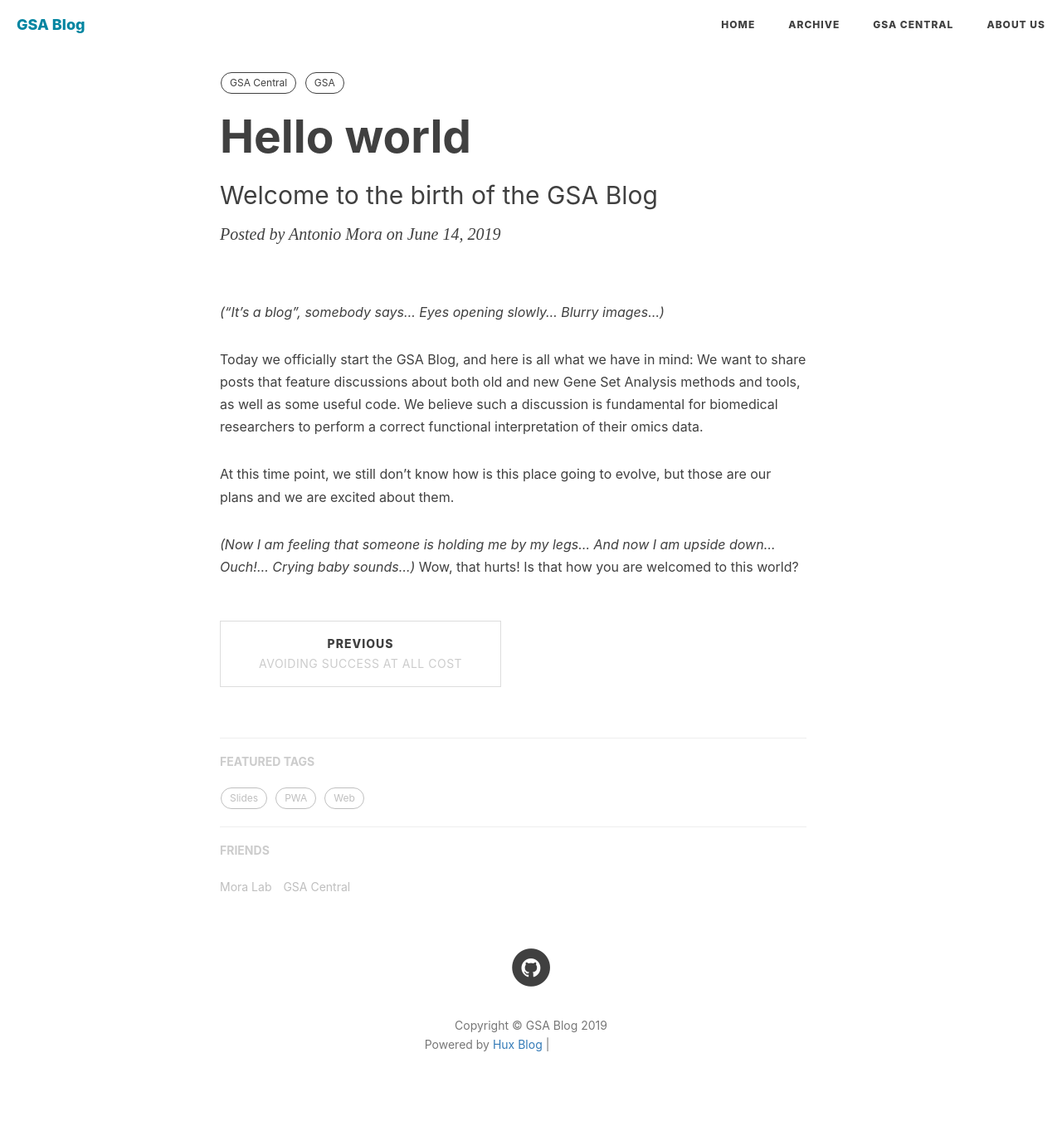
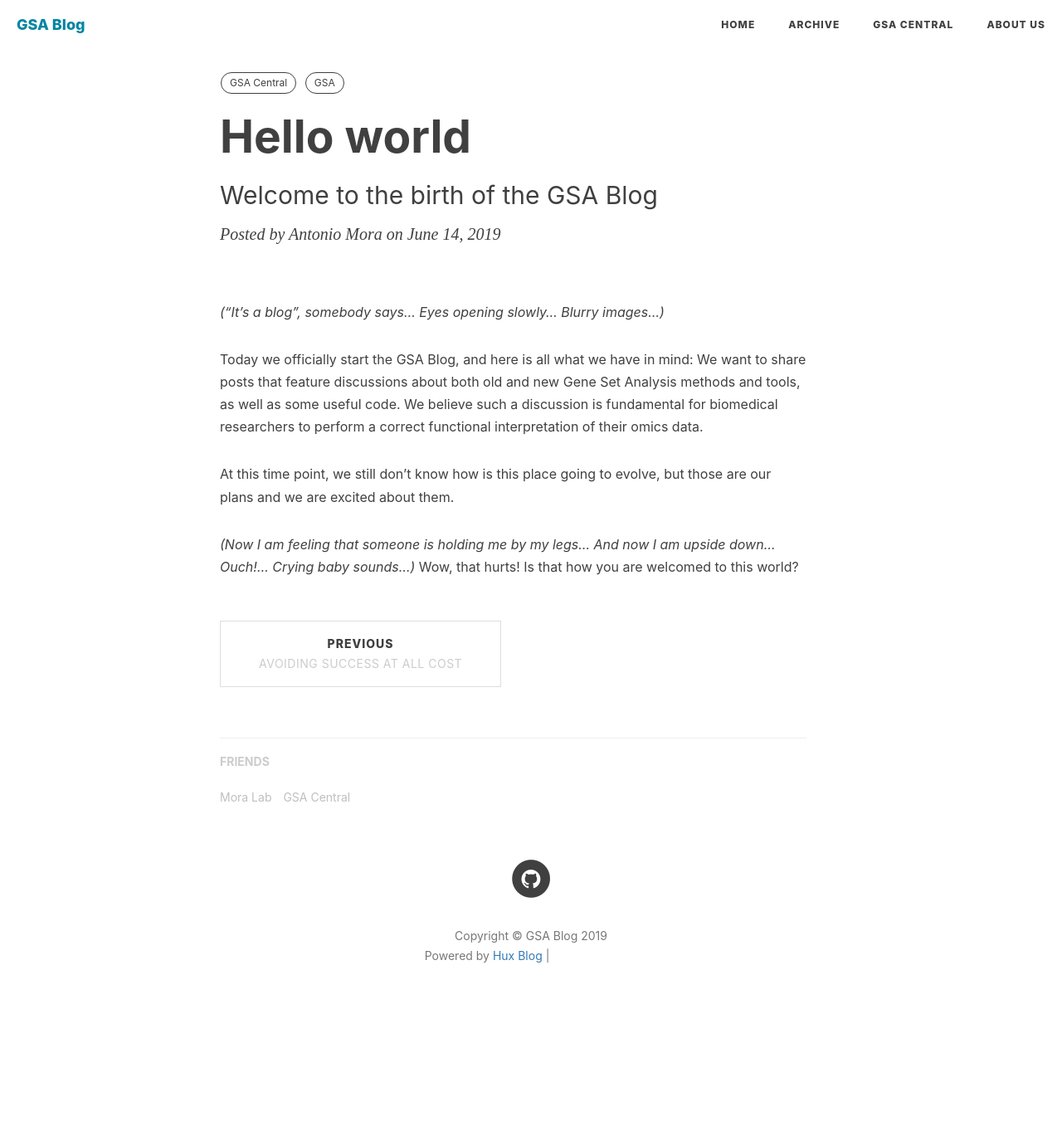
Before and after one commit to gsa-blog/gsa-blog.github.io, a Jekyll site: the page built from _posts/2019-06-14-hello-world.md, in a window 1280 px wide. Shown: the whole page at 83% size. Built offline with Jekyll 4.4.1, drawn with Linux system fonts in a browser that asks for light colours; nearby versions of some CDN libraries; comment, search, counter and statistics services are not loaded; after the commit the page ends 1256 px from its top, so only the background shows below that; some of the changed lines change nothing that is shown; grey boxes are pictures that could not be loaded.

Commit message:
Update _config.yml

```diff
--- a/_config.yml
+++ b/_config.yml
@@ -83,7 +83,7 @@ sidebar-avatar: /img/avatar-hux-ny.jpg      # use absolute URL, seeing it's used
 
 
 # Featured Tags
-featured-tags: true                     # whether or not using Feature-Tags
+featured-tags: false                     # whether or not using Feature-Tags
 featured-condition-size: 1              # A tag will be featured if the size of it is more than this condition value
 
 
```
